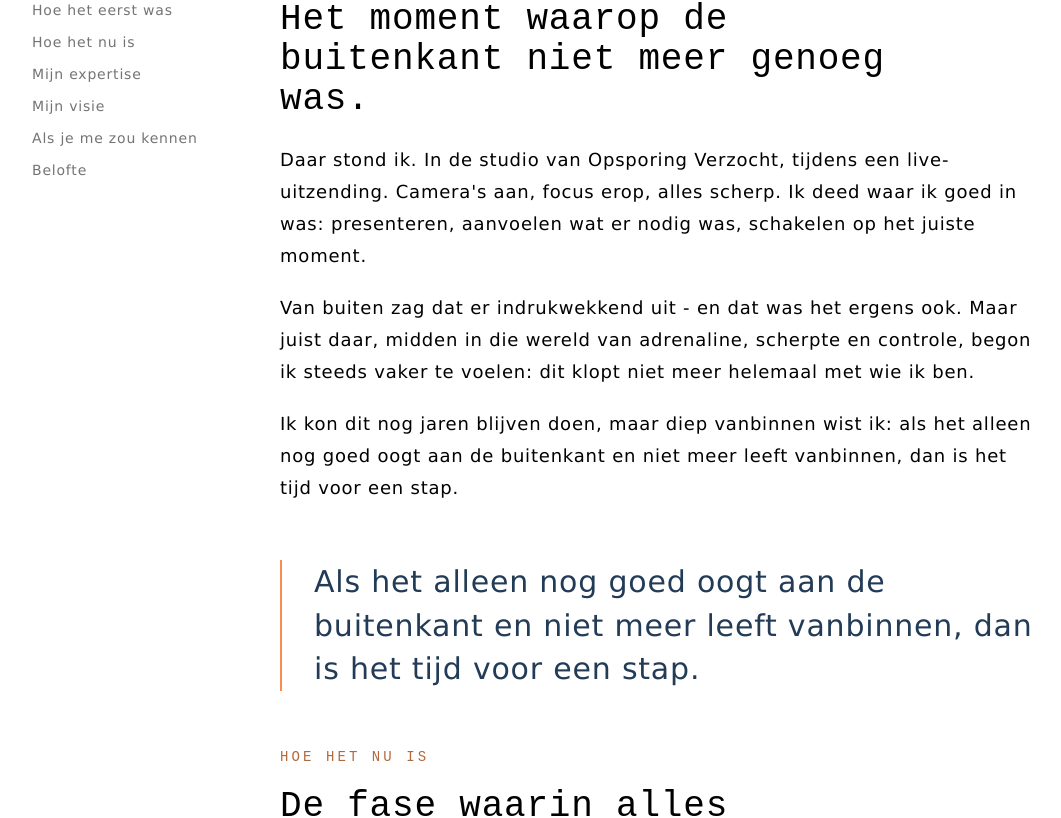
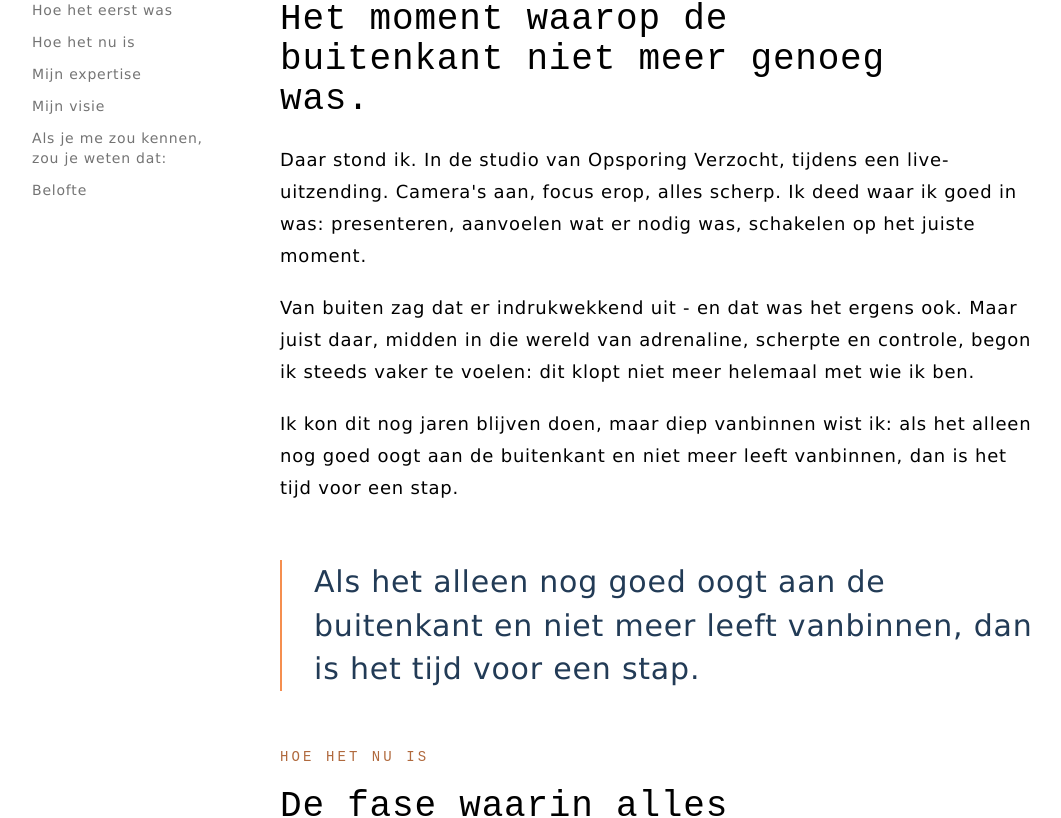
Before and after one commit to accounts-sbo/MensenWijzerProject, a React (Vite) app: page /over-mij in a window 1280 px wide. Shown: the part 936-1754 px from the top of the page, without its empty margins (32-1093 px from the left). Built offline with nearby package versions, Linux system fonts and the light colour scheme; a web font is replaced by a local one.

Commit message:
Update over mij personal notes heading

```diff
--- a/src/pages/OverMijPage.tsx
+++ b/src/pages/OverMijPage.tsx
@@ -146,7 +146,7 @@ const OverMijPage = () => {
                       Mijn visie
                     </a>
                     <a href="#als-je-me-zou-kennen" className="block transition-colors hover:text-[#f58e4f]">
-                      Als je me zou kennen
+                      Als je me zou kennen, zou je weten dat:
                     </a>
                     <a href="#belofte" className="block transition-colors hover:text-[#f58e4f]">
                       Belofte
@@ -227,7 +227,7 @@ const OverMijPage = () => {
 
                   <section id="als-je-me-zou-kennen" className="border-t border-mensen-blue/10 pt-12">
                     <p className="font-brass-mono text-sm uppercase tracking-[0.22em] text-[#b0693d]">
-                      Als je me zou kennen
+                      Als je me zou kennen, zou je weten dat:
                     </p>
                     <h2 className="mt-5 max-w-2xl text-3xl leading-tight text-mensen-black md:text-4xl">
                       Serieus in mijn vak, licht in de energie, scherp op wat echt gezien wil worden.
```
